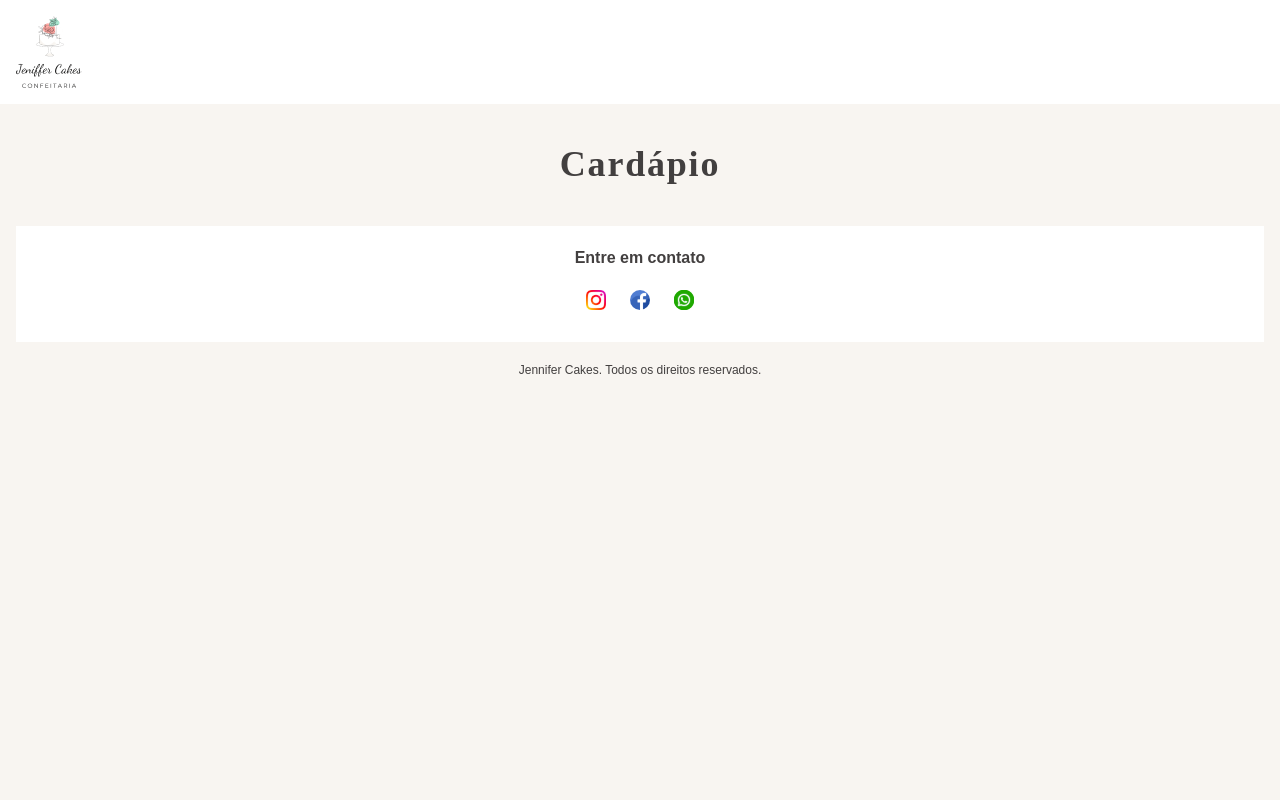
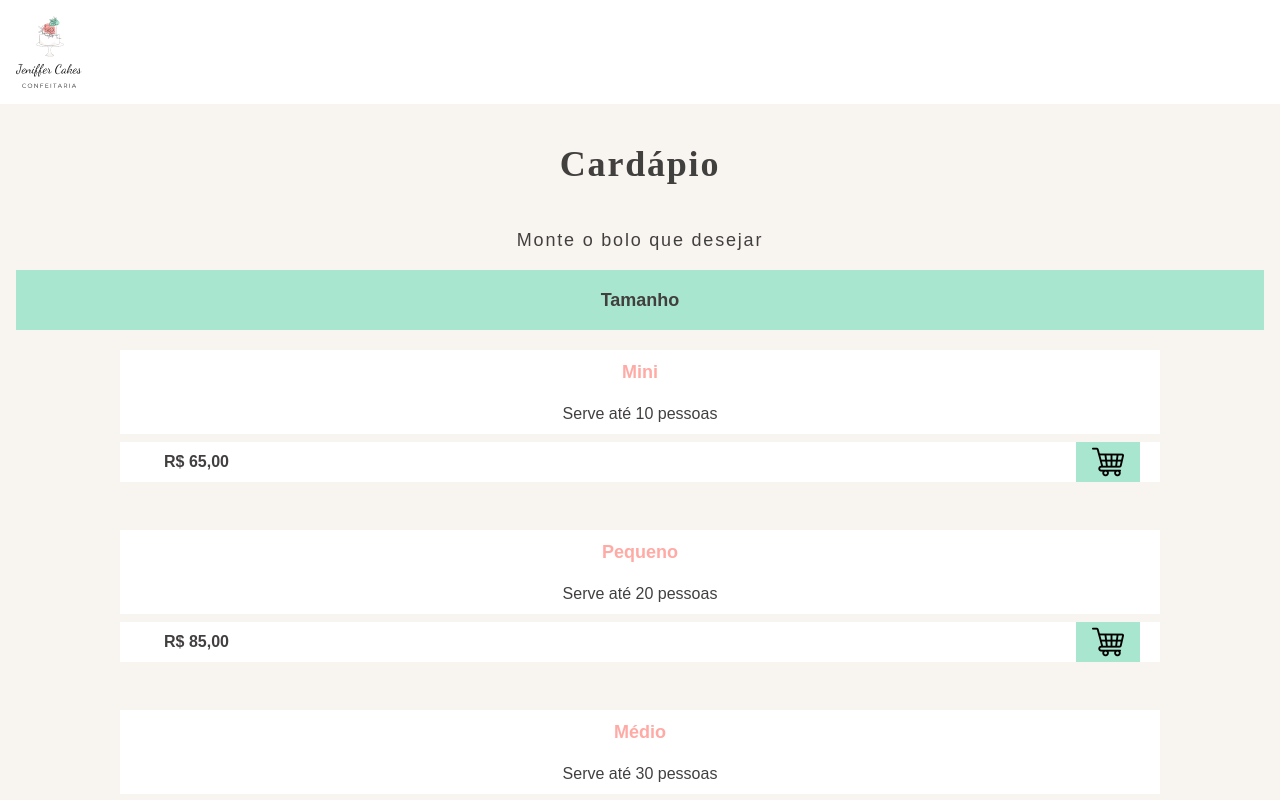
Before and after one commit to edukaki/JenifferCakes, a Next.js app: page /cardapio in a window 1280 px wide. Shown: the top 800 px of the page. Built offline with nearby package versions, Linux system fonts and the light colour scheme.

Commit message:
feat(cardapio): add order form

```diff
--- a/src/app/cardapio/page.jsx
+++ b/src/app/cardapio/page.jsx
@@ -1,3 +1,5 @@
+import FOrder from '@/components/Form/FOrder';
+
 export default function cardapio() {
   return (
     <>
@@ -6,6 +8,9 @@ export default function cardapio() {
           Cardápio
         </h1>
       </header>
+      <main>
+        <FOrder />
+      </main>
     </>
   );
 }
```
